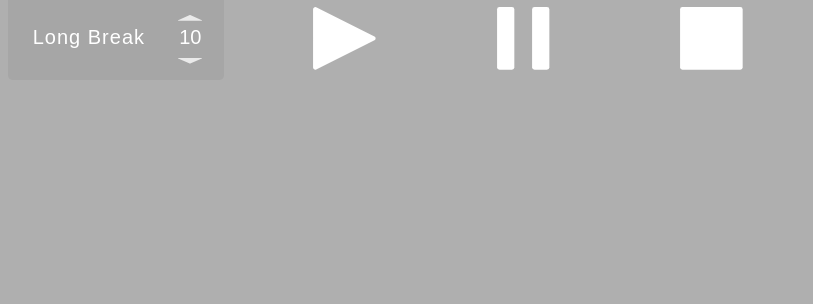
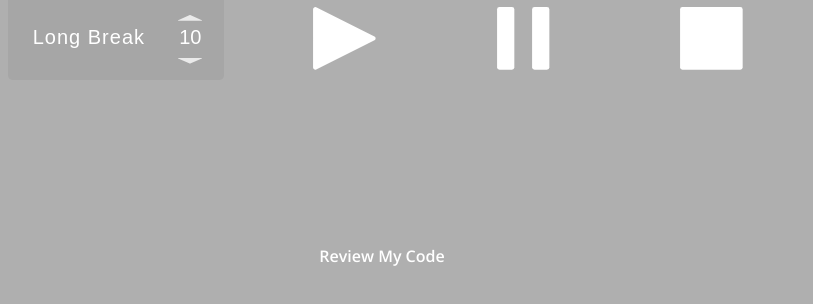
Before and after one commit to miguel-fdz/miguel-fdz.github.io, a plain HTML site: page pomodoro.html in a window 1280 px wide. Shown: the part 464-768 px from the top of the page, without its empty margins (258-1071 px from the left). Drawn offline with nearby package versions, Linux system fonts and the light colour scheme; files whose address does not match are found by name.

Commit message:
added links to GitHub repos

```diff
--- a/pomodoro.html
+++ b/pomodoro.html
@@ -14,6 +14,7 @@
   <link rel="stylesheet" href="styles/pomodoro.css">
 </head>
 <body>
+  <a href="https://github.com/miguel-fdz/Pomodoro-Timer" id="sourceCode">Review My Code</a>
     <div class ="clock">
       <div class="clock__button--darken-colour-pomodoro"></div>
       <div class="clock__button-box clock__button-box--pomodoro">
--- a/styles/calculator.css
+++ b/styles/calculator.css
@@ -65,3 +65,10 @@ h4 {
 .decimal {
   grid-area: 6 / 3 / span 1 / span 1;
 }
+
+#sourceCode {
+  display: block;
+  margin-top: 3em;
+  text-decoration: none;
+  color: #000;
+}
--- a/styles/etch-a-sketch.css
+++ b/styles/etch-a-sketch.css
@@ -33,3 +33,10 @@ h1 {
 .pixel {
   border: 1px black dotted;
 }
+
+#sourceCode {
+  display: block;
+  margin-top: 3em;
+  text-decoration: none;
+  color: #000;
+}
--- a/styles/pomodoro.css
+++ b/styles/pomodoro.css
@@ -194,3 +194,11 @@ body {
 .clock__clock--count-breaks {
 	font-size: 2vmin;
 }
+
+#sourceCode {
+	grid-area: 3 / 2;
+	text-align: center;
+	text-decoration: none;
+    color: #FFF;
+	font-weight: 600;
+}
--- a/styles/rock-paper-scissors.css
+++ b/styles/rock-paper-scissors.css
@@ -14,3 +14,11 @@ body {
 #score {
     padding: 2em;
 }
+
+#sourceCode {
+    display: block;
+    margin-top: 3em;
+    text-decoration: none;
+    text-align: center;
+    color: #000;
+}
--- a/styles/tic-tac-toe.css
+++ b/styles/tic-tac-toe.css
@@ -72,3 +72,10 @@ header h1 {
 .disabled {
   pointer-events:none;
 }
+
+#sourceCode{
+  display: block;
+  margin: 1em;
+  color: #FFF;
+  text-decoration: none;
+}
```
Also changed, not shown: calculator.html (+1 -1 lines), etch-a-sketch.html (+1 -0 lines), index.html (+0 -5 lines), rock-paper-scissors.html (+2 -0 lines), tic-tac-toe.html (+1 -1 lines).
